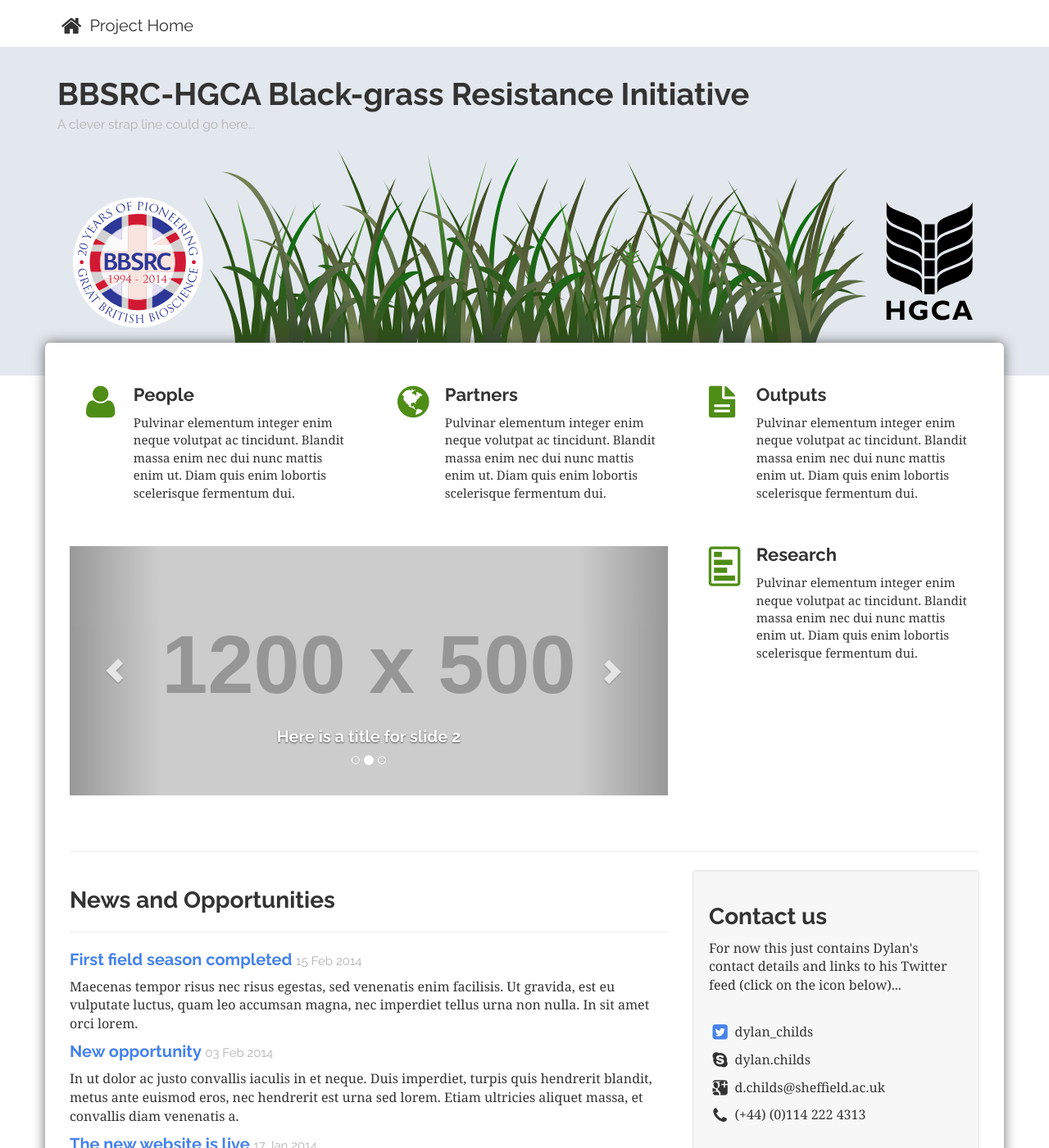
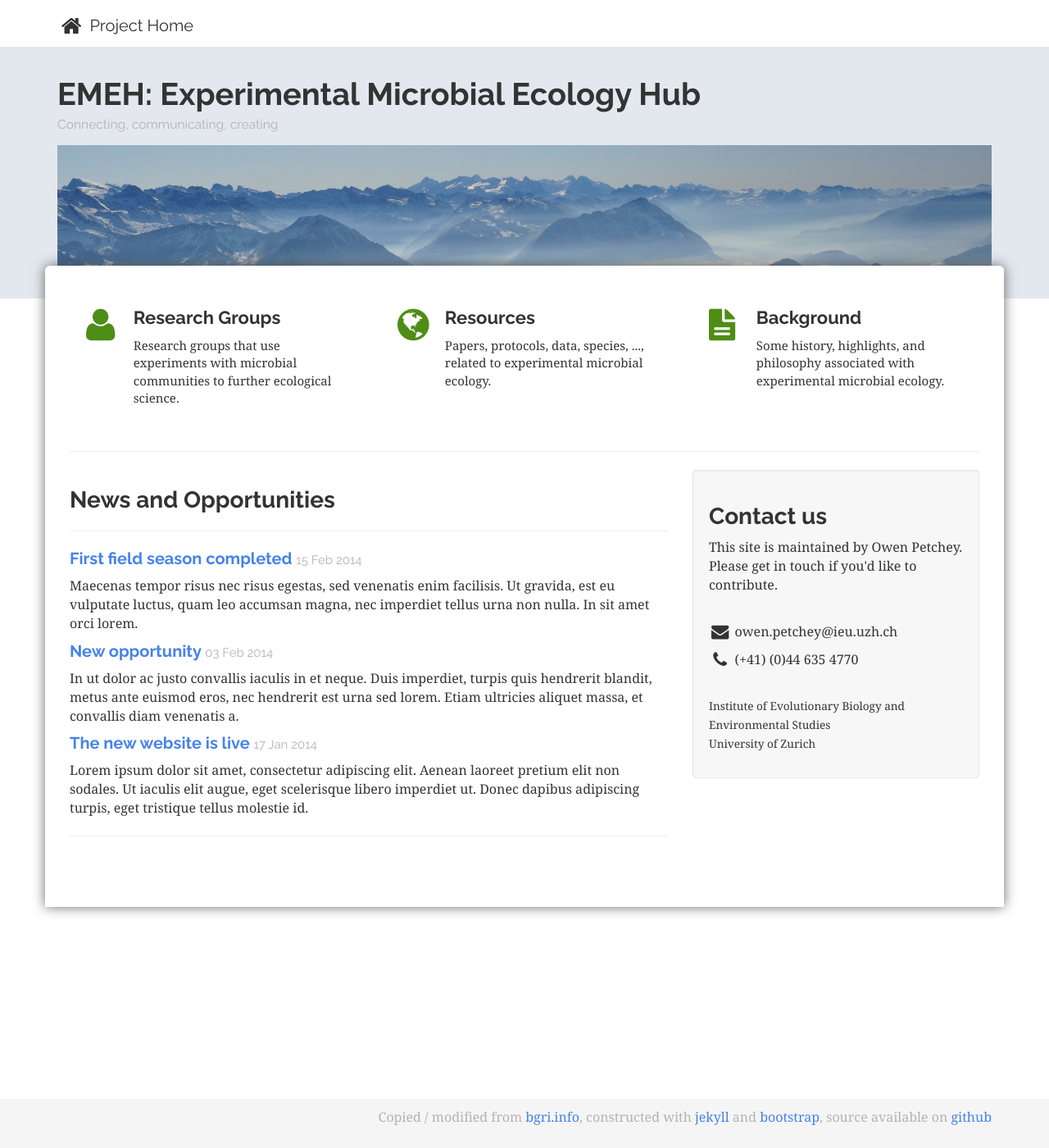
Before and after one commit to Exp-Micro-Ecol-Hub/emeh, a Jekyll site: the page built from index.html, in a window 1280 px wide and 1400 px high. Shown: the whole window at 82% size. Built offline with Jekyll 4.4.1, drawn with Linux system fonts in a browser that asks for light colours; nearby versions of some CDN libraries; Markdown is read by kramdown in place of the engine named in the settings; comment, search, counter and statistics services are not loaded; some of the changed text lies outside the part shown.

Commit message:
First set of changes to the bgri.info site code

```diff
--- a/_config.yml
+++ b/_config.yml
@@ -1,4 +1,4 @@
-name: "BBSRC-HGCA Black-grass resistance initiative"
+name: "EMEH: Experimental Microbial Ecology Hub"
 
 description: ""
 
--- a/_includes/big-buttons.html
+++ b/_includes/big-buttons.html
@@ -1,31 +1,34 @@
 <div class="row hidden-xs">
+
     <div class="col-sm-4 col-md-4">
         <div class="infopanel">
             <a href="{{page.root}}people"><span id="panellink" ></span></a>
             <i class="fa fa-user fa-2x fa-fw"></i>
             <div class="desc">
-                <h4>People</h4>
-                <p>Pulvinar elementum integer enim neque volutpat ac tincidunt. Blandit massa enim nec dui nunc mattis enim ut. Diam quis enim lobortis scelerisque fermentum dui.</p>
+                <h4>Research Groups</h4>
+                <p>Research groups that use experiments with microbial communities to further ecological science.</p>
             </div>
         </div>
     </div>
+
     <div class="col-sm-4 col-md-4">
         <div class="infopanel">
             <a href="{{page.root}}partners"><span id="panellink" ></span></a>
             <i class="fa fa-globe fa-2x fa-fw"></i>
             <div class="desc">
-                <h4>Partners</h4>
-                <p>Pulvinar elementum integer enim neque volutpat ac tincidunt. Blandit massa enim nec dui nunc mattis enim ut. Diam quis enim lobortis scelerisque fermentum dui.</p>
+                <h4>Resources</h4>
+                <p>Papers, protocols, data, species, ..., related to experimental microbial ecology.</p>
             </div>
         </div>
     </div>
+
     <div class="col-sm-4 col-md-4">
         <div class="infopanel">
             <a href="{{page.root}}outputs"><span id="panellink" ></span></a>
             <i class="fa fa-file-text fa-2x fa-fw"></i>
             <div class="desc">
-                <h4>Outputs</h4>
-                <p>Pulvinar elementum integer enim neque volutpat ac tincidunt. Blandit massa enim nec dui nunc mattis enim ut. Diam quis enim lobortis scelerisque fermentum dui.</p>
+                <h4>Background</h4>
+                <p>Some history, highlights, and philosophy associated with experimental microbial ecology.</p>
             </div>
         </div>
     </div>
--- a/_includes/footer.html
+++ b/_includes/footer.html
@@ -1,10 +1,12 @@
   <div id="footer">
     <div class="container">
         <p></p>
-        <p class="text-muted text-right"> Unimaginatively constructed with
+        <p class="text-muted text-right"> Copied / modified from
+        <a href="http://bgri.info/">bgri.info</a>,
+	constructed with
         <a href="http://jekyllrb.com/">jekyll</a> and
-        <a href="http://getbootstrap.com">bootstrap</a><span class="hidden-sm hidden-md hidden-lg">.</span><br class="hidden-xs">
-        Source available on <a href="https://github.com/dzchilds/black-grass">github</a>
+        <a href="http://getbootstrap.com">bootstrap</a>,
+	source available on <a href="https://github.com/opetchey/emeh">github</a>
       </p>
     </div>
   </div>
--- a/_layouts/with-jumbotron.html
+++ b/_layouts/with-jumbotron.html
@@ -6,13 +6,13 @@
         {% include navbar.html%}
         <div class="jumbotron masthead">
             <div class="container">
-                <h1>BBSRC-HGCA Black-grass Resistance Initiative <p><small>A clever strap line could go here...</small></p></h1>
-                <img id="masthead-img" src="{{ page.root }}assets/images/Black-grass logo.svg">
+                <h1>EMEH: Experimental Microbial Ecology Hub <p><small>Connecting, communicating, creating</small></p></h1>
+                <img id="masthead-img" src="{{ page.root }}assets/images/DSC_0045.jpg">
             </div>
         </div>
         <div class="container content-box">
             {% include big-buttons.html%}
-            {% include carousel.html%}
+
             <hr class="hidden-xs">
             {{ content }}
         </div>
--- a/index.html
+++ b/index.html
@@ -1,6 +1,6 @@
 ---
 layout: with-jumbotron
-title: Fundamental and Applied Population Biology Group
+title: EMEH Experimental Microbial Ecology Hub
 post-limit: 5
 root: "./"
 ---
@@ -24,7 +24,7 @@
 </div>
 {% endfor %}
 
-<div class="modal twitter-modal" id="dzc-tweets" tabindex="-1" role="dialog" aria-labelledby="myModalLabel" aria-hidden="true">
+<div class="modal twitter-modal" id="op-tweets" tabindex="-1" role="dialog" aria-labelledby="myModalLabel" aria-hidden="true">
   <div class="modal-dialog">
     <div class="modal-content">
       <div class="modal-header">
@@ -32,10 +32,12 @@
         <h4 class="modal-title" id="myModalLabel">Tweets</h4>
       </div>
       <div class="modal-body">
-          <a class="twitter-timeline" href="https://twitter.com/dylan_childs" data-widget-id="442323518550585344" data-chrome="nofooter noheader noborders transparent" width="520">Tweets by @dylan_childs</a><script>!function(d,s,id){var js,fjs=d.getElementsByTagName(s)[0],p=/^http:/.test(d.location)?'http':'https';if(!d.getElementById(id)){js=d.createElement(s);js.id=id;js.src=p+"://platform.twitter.com/widgets.js";fjs.parentNode.insertBefore(js,fjs);}}(document,"script","twitter-wjs");</script>
+
+	<a class="twitter-timeline" href="https://twitter.com/owenpetchey" data-widget-id="442323518550585344" data-chrome="nofooter noheader noborders transparent" width="520">Tweets by @OwenPetchey</a><script>!function(d,s,id){var js,fjs=d.getElementsByTagName(s)[0],p=/^http:/.test(d.location)?'http':'https';if(!d.getElementById(id)){js=d.createElement(s);js.id=id;js.src=p+"://platform.twitter.com/widgets.js";fjs.parentNode.insertBefore(js,fjs);}}(document,"script","twitter-wjs");</script>
+
       </div>
       <div class="modal-footer">
-        <a type="button" class="btn btn-default" href="https://twitter.com/dylan_childs"><i class="fa fa-twitter fa-lg fa-fw"></i>Follow</a>
+        <a type="button" class="btn btn-default" href="https://twitter.com/OwenPetchey"><i class="fa fa-twitter fa-lg fa-fw"></i>Follow</a>
       </div>
     </div>
   </div>
@@ -68,16 +70,17 @@
 <div class="col-sm-5 col-md-4">
   <div class="well">
     <h3> Contact us </h3>
-    <p>For now this just contains Dylan's contact details and links to his Twitter feed (click on the icon below)...</p>
+    <p>This site is maintained by Owen Petchey. Please get in touch if you'd like to contribute.</p>
     <br>
-    <p class="text-left"><a data-toggle="modal" data-target="#dzc-tweets"><i class="fa fa-twitter-square fa-lg fa-fw"></i></a>&nbsp;dylan_childs</p>
-    <p class="text-left"><i class="fa fa-skype fa-lg fa-fw"></i>&nbsp;dylan.childs</p>
-    <p class="text-left"><i class="fa fa-google-plus-square fa-lg fa-fw"></i>&nbsp;d.childs@sheffield.ac.uk</p>
+ <!--   <p class="text-left"><a data-toggle="modal" data-target="#op-tweets"><i class="fa fa-twitter-square fa-lg fa-fw"></i></a>&nbsp;OwenPetchey</p>
+    <p class="text-left"><i class="fa fa-skype fa-lg fa-fw"></i>&nbsp;owen.petchey</p>
+-->
+    <p class="text-left"><i class="fa fa-envelope fa-lg fa-fw"></i>&nbsp;owen.petchey@ieu.uzh.ch</p>
     <p class="text-left"><i class="fa fa-phone fa-lg
-	fa-fw"></i>&nbsp;(+44)&nbsp;(0)114&nbsp;222&nbsp;4313</p>
+	fa-fw"></i>&nbsp;(+41)&nbsp;(0)44&nbsp;635&nbsp;4770</p>
 	<br>
 	<p class="text-left">
-       <small>Department of Animal and Plant Sciences<br>University of Sheffield<br>Sheffield, S10 2TN, UK</small>
+       <small>Institute of Evolutionary Biology and Environmental Studies<br>University of Zurich</small>
 	</p>
   </div>
 </div>
```
Also changed, not shown: assets/images/DSC_0045.jpg (added), 11 other files.
